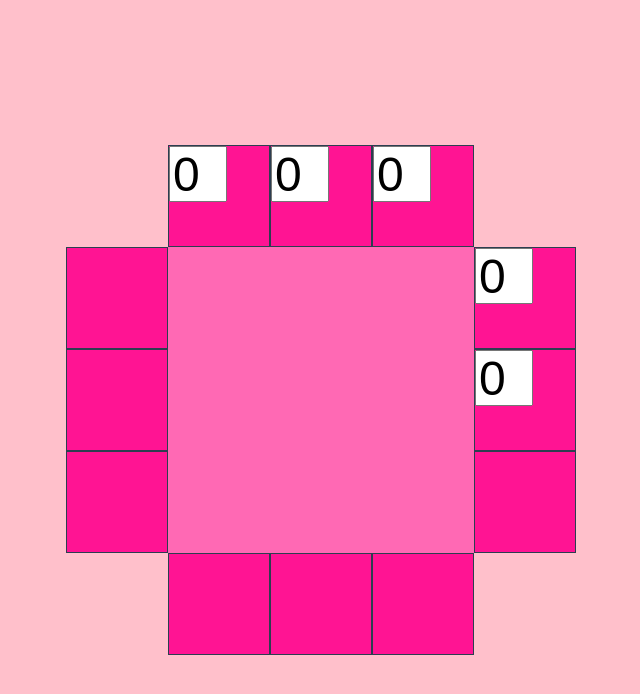
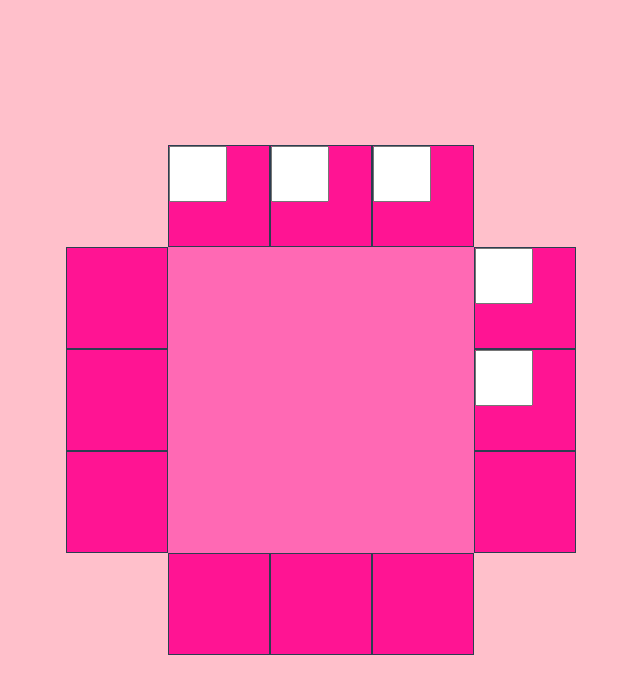
Before and after one commit to pearstopher/letter-boxed, a React (Create React App) app in the folder frontend/: page / in a window 1280 px wide. Shown: the top 694 px of the page, without its empty margins (324-964 px from the left). Built offline with nearby package versions, Linux system fonts and the light colour scheme.

Commit message:
stopped clearing letters on focus

```diff
--- a/frontend/src/Grid.jsx
+++ b/frontend/src/Grid.jsx
@@ -21,23 +21,25 @@ export const Grid = forwardRef(function Grid(props, ref) {
 })
 
 export const TextBoxes = forwardRef(function TextBoxes(props, ref) {
-    const [inputs, setInputs] = useState(Array(5).fill('0'))
+    const [inputs, setInputs] = useState(Array(5).fill(''))
     const inputRefs = useRef([])
 
     const handleChange = (index, value) => {
         console.log({ index, value })
         console.log(inputRefs)
-        if (value.match(/[a-zA-Z]/)) {
+        if (value.match(/[a-zA-Z]/) || value === '') {
             setInputs((prevInputs) => {
                 const newInputs = [...prevInputs]
                 newInputs[index] = value.toUpperCase()
                 return newInputs
             })
 
-            if (index < 4) {
-                inputRefs.current[index + 1].focus()
-            } else {
-                inputRefs.current[0].focus()
+            if (value !== '') {
+                if (index < 4) {
+                    inputRefs.current[index + 1].focus()
+                } else {
+                    inputRefs.current[0].focus()
+                }
             }
         }
     }
@@ -45,7 +47,7 @@ export const TextBoxes = forwardRef(function TextBoxes(props, ref) {
         console.log({ index, value })
         setInputs((prevInputs) => {
             const newInputs = [...prevInputs]
-            newInputs[index] = ''
+            //newInputs[index] = ''
             return newInputs
         })
     }
```
